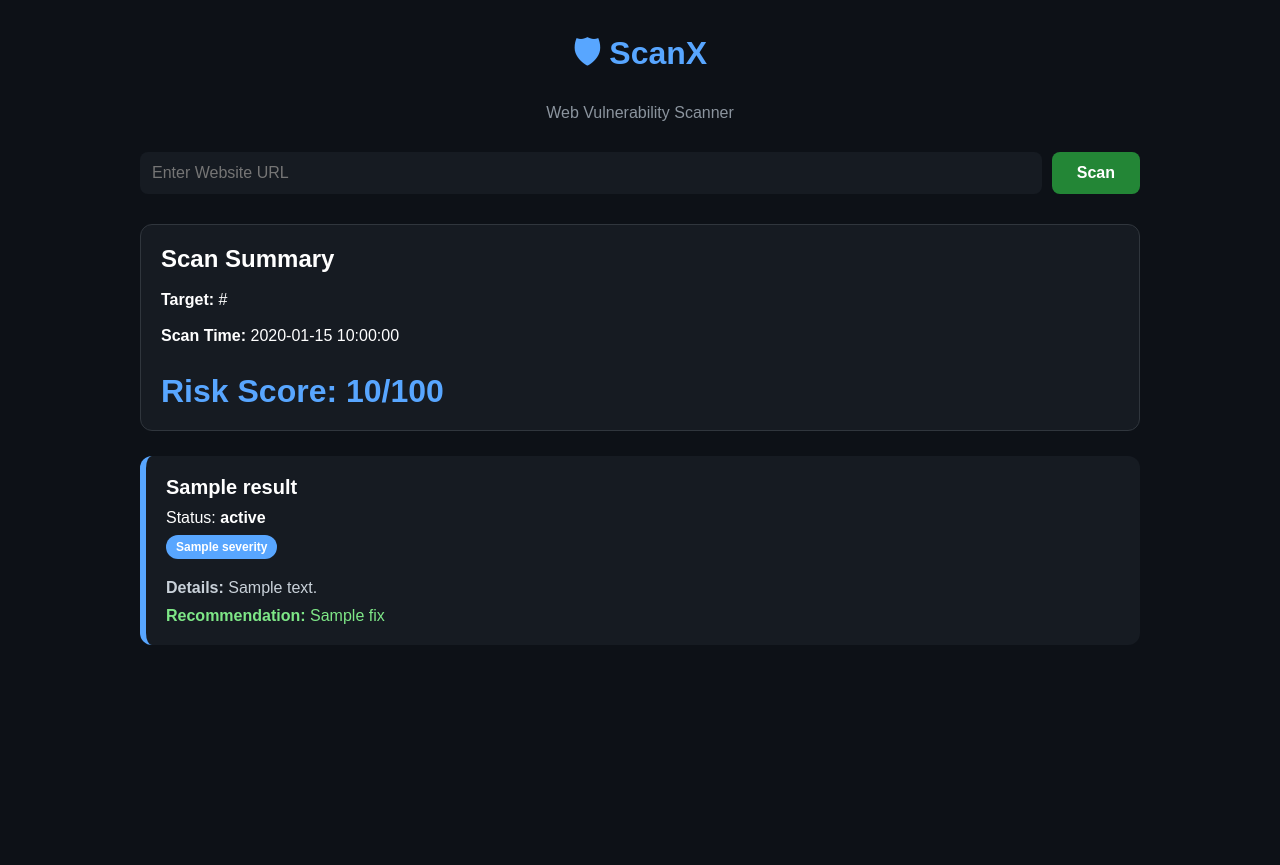
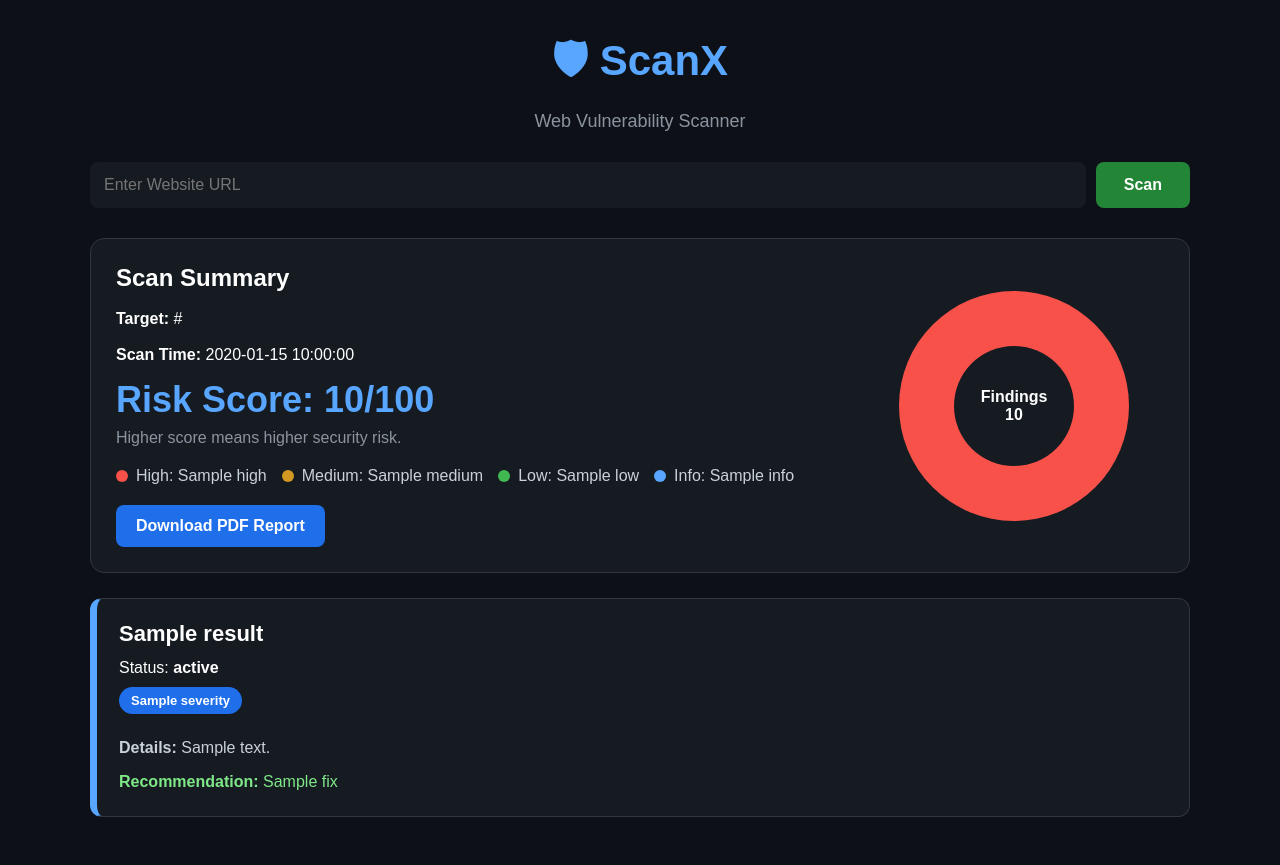
Before and after one commit to nadiacec054/scanX, a Flask app: template templates/index.html in a window 1280 px wide. Before the commit the page ends 645 px from the top, so only its background shows below. Run offline with Flask 3, Linux system fonts and the light colour scheme; the template is opened without the code that fills it: most values are stand-ins (such as "Sample title", 1, 10 or a date in 2020).

Commit message:
Enhance index.html with improved styles and summary
Updated styles and layout for better presentation and added summary calculations for scan results.

```diff
--- a/templates/index.html
+++ b/templates/index.html
@@ -4,7 +4,6 @@
     <title>ScanX - Web Vulnerability Scanner</title>
 
     <style>
-
         *{
             margin:0;
             padding:0;
@@ -19,20 +18,22 @@
         }
 
         .container{
-            max-width:1000px;
+            max-width:1100px;
             margin:auto;
         }
 
         h1{
             text-align:center;
-            margin-bottom:20px;
+            margin-bottom:10px;
             color:#58a6ff;
+            font-size:42px;
         }
 
         .subtitle{
             text-align:center;
             color:#8b949e;
             margin-bottom:30px;
+            font-size:18px;
         }
 
         form{
@@ -43,16 +44,17 @@
 
         input[type=text]{
             flex:1;
-            padding:12px;
+            padding:14px;
             border:none;
             border-radius:8px;
             background:#161b22;
             color:white;
             font-size:16px;
+            outline:none;
         }
 
         button{
-            padding:12px 25px;
+            padding:14px 28px;
             border:none;
             border-radius:8px;
             background:#238636;
@@ -68,90 +70,164 @@
 
         .summary{
             background:#161b22;
-            padding:20px;
-            border-radius:12px;
+            padding:25px;
+            border-radius:14px;
             margin-bottom:25px;
             border:1px solid #30363d;
         }
 
+        .summary-grid{
+            display:grid;
+            grid-template-columns:1fr 300px;
+            gap:25px;
+            align-items:center;
+        }
+
         .risk-score{
-            font-size:32px;
+            font-size:36px;
             font-weight:bold;
             color:#58a6ff;
-            margin-top:10px;
+            margin-top:15px;
+        }
+
+        .risk-label{
+            color:#8b949e;
+            margin-top:8px;
+        }
+
+        .pie-chart{
+            width:230px;
+            height:230px;
+            border-radius:50%;
+            margin:auto;
+            background:
+                conic-gradient(
+                    #f85149 0deg calc(var(--high) * 3.6deg),
+                    #d29922 calc(var(--high) * 3.6deg) calc((var(--high) + var(--medium)) * 3.6deg),
+                    #3fb950 calc((var(--high) + var(--medium)) * 3.6deg) calc((var(--high) + var(--medium) + var(--low)) * 3.6deg),
+                    #58a6ff calc((var(--high) + var(--medium) + var(--low)) * 3.6deg) 360deg
+                );
+            display:flex;
+            align-items:center;
+            justify-content:center;
+        }
+
+        .pie-inner{
+            width:120px;
+            height:120px;
+            background:#161b22;
+            border-radius:50%;
+            display:flex;
+            align-items:center;
+            justify-content:center;
+            text-align:center;
+            font-weight:bold;
+            color:white;
+        }
+
+        .legend{
+            display:flex;
+            flex-wrap:wrap;
+            gap:15px;
+            margin-top:20px;
+        }
+
+        .legend-item{
+            display:flex;
+            align-items:center;
+            gap:8px;
+            color:#c9d1d9;
+        }
+
+        .dot{
+            width:12px;
+            height:12px;
+            border-radius:50%;
+        }
+
+        .red{ background:#f85149; }
+        .yellow{ background:#d29922; }
+        .green{ background:#3fb950; }
+        .blue{ background:#58a6ff; }
+
+        .download-btn{
+            display:inline-block;
+            margin-top:20px;
+            padding:12px 20px;
+            border-radius:8px;
+            background:#1f6feb;
+            color:white;
+            text-decoration:none;
+            font-weight:bold;
+        }
+
+        .download-btn:hover{
+            background:#388bfd;
         }
 
         .card{
             background:#161b22;
             border-radius:12px;
-            padding:20px;
-            margin-bottom:15px;
-            border-left:6px solid gray;
+            padding:22px;
+            margin-bottom:18px;
+            border-left:7px solid #58a6ff;
+            border-top:1px solid #30363d;
+            border-right:1px solid #30363d;
+            border-bottom:1px solid #30363d;
         }
 
-        .high{
-            border-left-color:#f85149;
-        }
-
-        .medium{
-            border-left-color:#d29922;
-        }
-
-        .low{
-            border-left-color:#3fb950;
-        }
-
-        .info{
-            border-left-color:#58a6ff;
-        }
+        .high{ border-left-color:#f85149; }
+        .medium{ border-left-color:#d29922; }
+        .low{ border-left-color:#3fb950; }
+        .info{ border-left-color:#58a6ff; }
 
         .title{
-            font-size:20px;
+            font-size:22px;
             font-weight:bold;
-            margin-bottom:10px;
+            margin-bottom:12px;
         }
 
         .status{
-            margin-bottom:8px;
+            margin-bottom:10px;
+            font-size:16px;
         }
 
         .severity{
             display:inline-block;
-            padding:5px 10px;
+            padding:6px 12px;
             border-radius:20px;
-            font-size:12px;
+            font-size:13px;
             font-weight:bold;
-            margin-bottom:10px;
+            margin-bottom:12px;
         }
 
-        .sev-high{
-            background:#f85149;
-        }
-
-        .sev-medium{
-            background:#d29922;
-        }
-
-        .sev-low{
-            background:#238636;
-        }
-
-        .sev-info{
-            background:#58a6ff;
-        }
+        .sev-high{ background:#f85149; color:white; }
+        .sev-medium{ background:#d29922; color:white; }
+        .sev-low{ background:#238636; color:white; }
+        .sev-info{ background:#1f6feb; color:white; }
 
         .message{
             margin-top:10px;
             color:#c9d1d9;
+            line-height:1.5;
         }
 
         .fix{
             margin-top:10px;
             color:#7ee787;
+            line-height:1.5;
         }
 
+        @media(max-width:800px){
+            .summary-grid{
+                grid-template-columns:1fr;
+            }
+
+            form{
+                flex-direction:column;
+            }
+        }
     </style>
-
 </head>
 
 <body>
@@ -165,7 +241,6 @@
     </p>
 
     <form method="POST">
-
         <input
             type="text"
             name="url"
@@ -176,13 +251,28 @@
         <button type="submit">
             Scan
         </button>
-
     </form>
 
     {% if results %}
 
+    {% set total = counts.High + counts.Medium + counts.Low + counts.Info %}
+
+    {% if total > 0 %}
+        {% set high_percent = (counts.High / total) * 100 %}
+        {% set medium_percent = (counts.Medium / total) * 100 %}
+        {% set low_percent = (counts.Low / total) * 100 %}
+        {% set info_percent = (counts.Info / total) * 100 %}
+    {% else %}
+        {% set high_percent = 0 %}
+        {% set medium_percent = 0 %}
+        {% set low_percent = 0 %}
+        {% set info_percent = 100 %}
+    {% endif %}
+
     <div class="summary">
+        <div class="summary-grid">
 
+            <div>
                 <h2>Scan Summary</h2>
 
                 <br>
@@ -199,12 +289,58 @@
                     {{ scan_time }}
                 </p>
 
-        <br>
-
                 <div class="risk-score">
                     Risk Score: {{ risk_score }}/100
                 </div>
 
+                <p class="risk-label">
+                    Higher score means higher security risk.
+                </p>
+
+                <div class="legend">
+                    <div class="legend-item">
+                        <span class="dot red"></span>
+                        High: {{ counts.High }}
+                    </div>
+
+                    <div class="legend-item">
+                        <span class="dot yellow"></span>
+                        Medium: {{ counts.Medium }}
+                    </div>
+
+                    <div class="legend-item">
+                        <span class="dot green"></span>
+                        Low: {{ counts.Low }}
+                    </div>
+
+                    <div class="legend-item">
+                        <span class="dot blue"></span>
+                        Info: {{ counts.Info }}
+                    </div>
+                </div>
+
+                <a class="download-btn" href="/download_report/{{ scan_id }}">
+                    Download PDF Report
+                </a>
+            </div>
+
+            <div>
+                <div
+                    class="pie-chart"
+                    style="
+                        --high: {{ high_percent }};
+                        --medium: {{ medium_percent }};
+                        --low: {{ low_percent }};
+                        --info: {{ info_percent }};
+                    "
+                >
+                    <div class="pie-inner">
+                        Findings<br>{{ total }}
+                    </div>
+                </div>
+            </div>
+
+        </div>
     </div>
 
     {% for result in results %}
```
Lines whose indentation alone changed are shown as unchanged.
